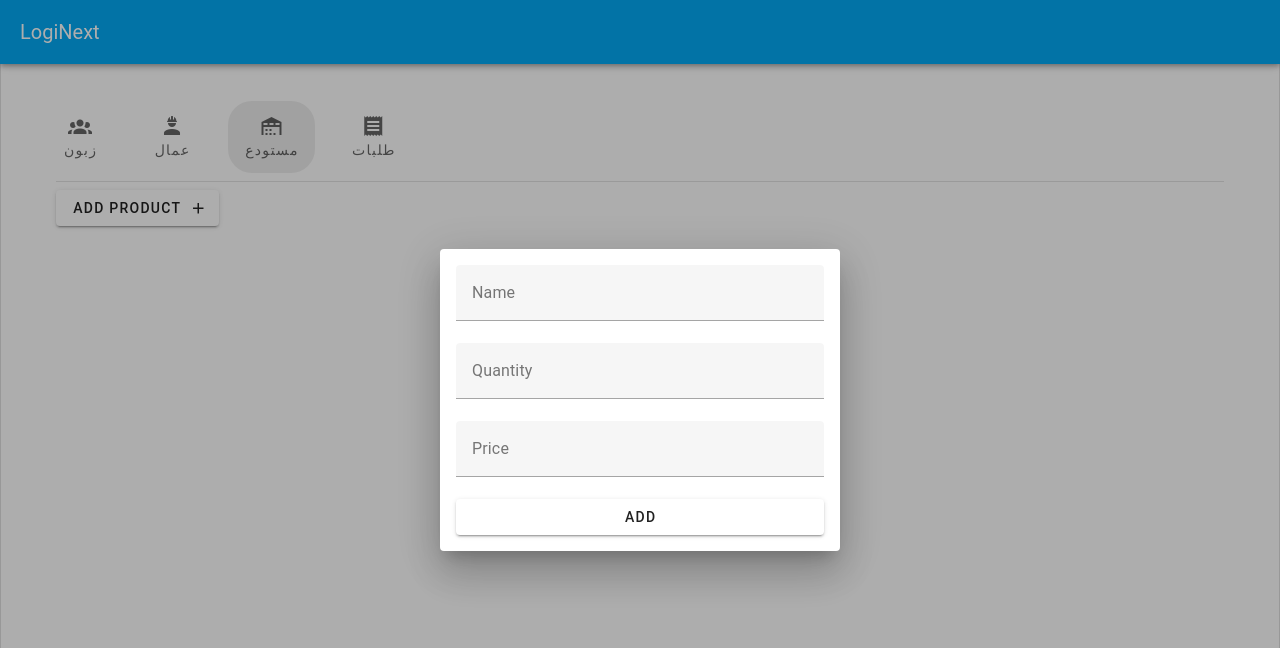
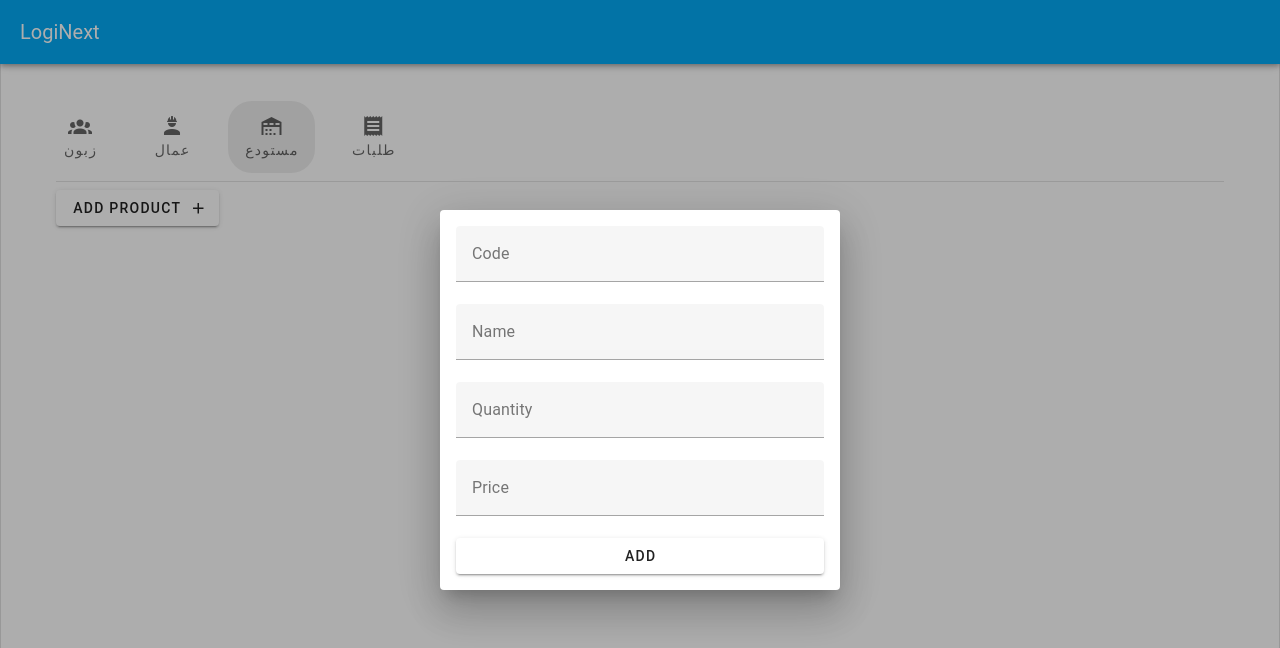
Before and after one commit to hichem-dahi/palmera-next, a Vue app: page /warehouse in a window 1280 px wide. Both pictures are taken after a click on the button "ADD PRODUCT". Shown: the top 648 px of the page. Built offline with nearby package versions, Linux system fonts and the light colour scheme.

Commit message:
add code field to product

```diff
--- a/src/models/models.ts
+++ b/src/models/models.ts
@@ -30,7 +30,7 @@ export interface Client {
 
 export interface Product {
   id: string
-  ref: string
+  code: string
   name: string
   price: number | null
   qte: number | null
--- a/src/views/WarehouseView/CreateProduct.vue
+++ b/src/views/WarehouseView/CreateProduct.vue
@@ -1,5 +1,11 @@
 <template>
   <v-sheet class="pa-4">
+    <v-text-field
+      label="Code"
+      v-model="form.code"
+      :error-messages="!$v.code.$pending && $v.code.$error ? 'Code is required' : ''"
+      @blur="$v.code.$touch()"
+    />
     <v-text-field
       label="Name"
       v-model="form.name"
@@ -40,6 +46,7 @@ const isOpen = defineModel()
 
 const form = reactive<Product>({
   id: uuidv4(),
+  code: '',
   name: '',
   qte: null,
   price: null,
@@ -47,6 +54,7 @@ const form = reactive<Product>({
 
 const rules = {
   id: { required },
+  code: { required },
   name: { required },
   qte: { required, numeric, minValue: minValue(1) },
   price: { required, numeric, minValue: minValue(1) },
@@ -59,8 +67,6 @@ async function submitForm() {
   if (!$v.value.$invalid) {
     products.value.push(form)
     isOpen.value = false
-  } else {
-    console.log('Form is invalid');
   }
 }
 </script>
```
